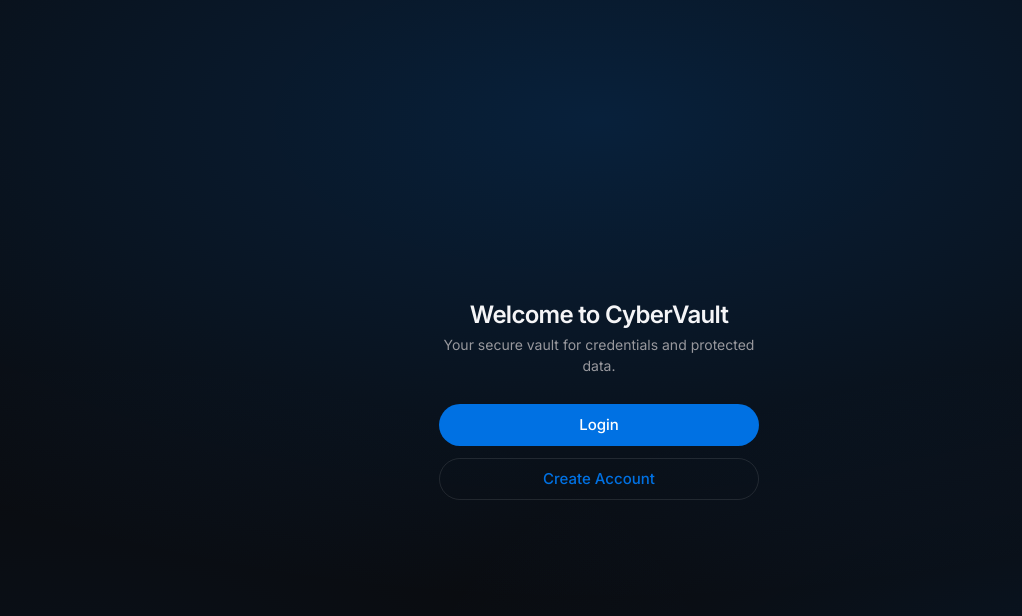
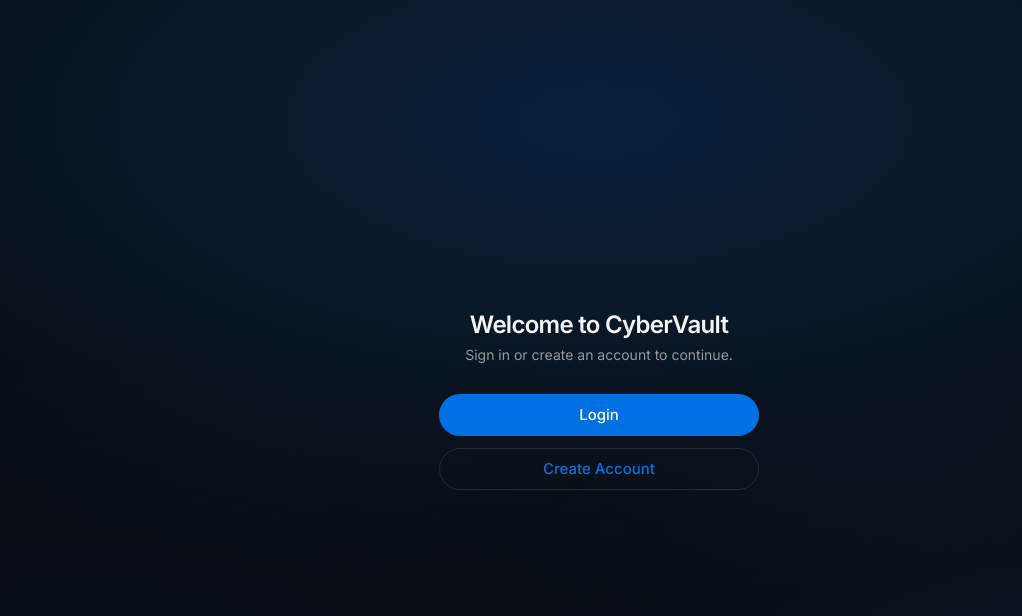
Before and after one commit to awustevensproject/CybervaultProject, a Flask app: page / in a window 1280 px wide. Shown: the top 616 px of the page, without its empty margins (41-1063 px from the left). Run offline with Flask 3, Linux system fonts and the light colour scheme.

Commit message:
Remove vault feature and clean up README

```diff
--- a/app.py
+++ b/app.py
@@ -97,13 +97,6 @@
     return render_template("dashboard.html", username=session["username"], role=session.get("role", "user"))
 
 
-@app.route("/vault")
-@login_required
-def vault():
-    log_event("vault_access", username=session["username"], ip=client_ip(), user_id=session.get("user_id"))
-    return render_template("vault.html", username=session["username"], role=session.get("role", "user"))
-
-
 @app.route("/admin")
 @role_required("admin")
 def admin():
--- a/templates/dashboard.html
+++ b/templates/dashboard.html
@@ -8,9 +8,8 @@
 </div>
 
 <div class="btn-stack">
-  <a href="{{ url_for('vault') }}" class="btn-primary">Open Vault</a>
   {% if role == 'admin' %}
-  <a href="{{ url_for('admin') }}" class="btn-secondary">Admin Panel</a>
+  <a href="{{ url_for('admin') }}" class="btn-primary">Admin Panel</a>
   {% endif %}
   <form method="POST" action="{{ url_for('logout') }}">
     <button type="submit" class="btn-secondary">Sign Out</button>
--- a/templates/index.html
+++ b/templates/index.html
@@ -6,7 +6,7 @@
 {% block card %}
 <div class="card-header">
   <h1>Welcome to CyberVault</h1>
-  <p>Your secure vault for credentials and protected data.</p>
+  <p>Sign in or create an account to continue.</p>
 </div>
 
 <div class="btn-stack">
```
Also changed, not shown: templates/vault.html (deleted, +0 -28 lines), README.md.
